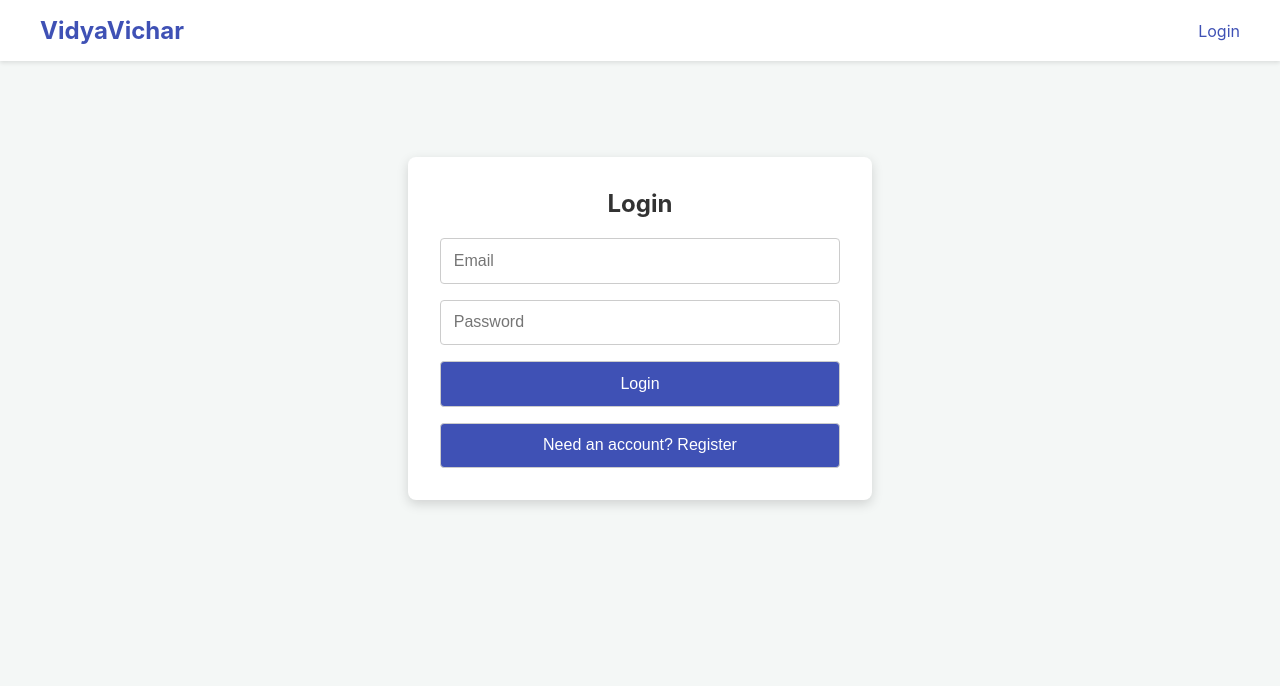
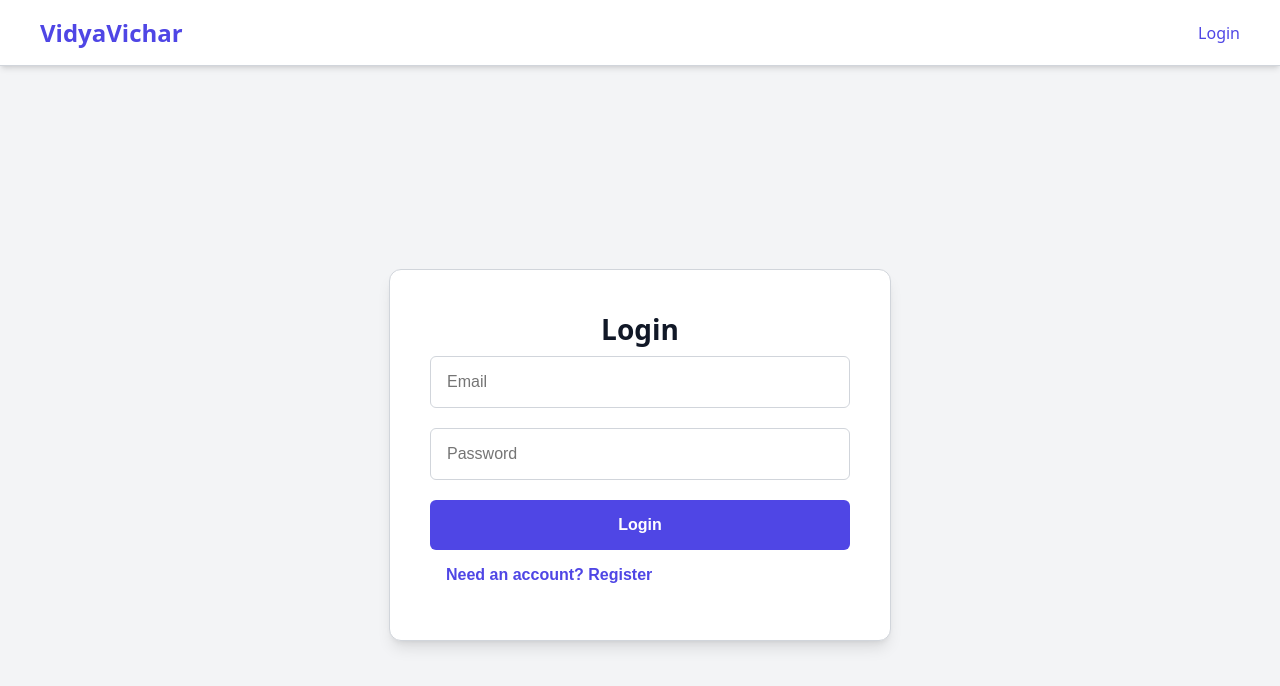
Before and after one commit to Rajkjain03/VidyaVichar-Classroom-Q-A-sticky-board, a React (Create React App) app in the folder frontend/: page /auth in a window 1280 px wide. Shown: the top 686 px of the page. Built offline with nearby package versions, Linux system fonts and the light colour scheme.

Commit message:
updated index.css

```diff
--- a/frontend/src/index.css
+++ b/frontend/src/index.css
@@ -1,23 +1,53 @@
-/* General Styles */
+/* --- GLOBAL STYLES & TYPOGRAPHY --- */
+:root {
+  --primary-color: #4f46e5;
+  --primary-hover: #4338ca;
+  --danger-color: #ef4444;
+  --danger-hover: #dc2626;
+  --light-gray: #f3f4f6;
+  --medium-gray: #d1d5db;
+  --dark-gray: #374151;
+  --text-color: #111827;
+  --card-shadow: 0 4px 6px -1px rgb(0 0 0 / 0.1), 0 2px 4px -2px rgb(0 0 0 / 0.1);
+  --card-radius: 0.75rem;
+}
+
 body {
   margin: 0;
-  font-family: -apple-system, BlinkMacSystemFont, 'Segoe UI', Roboto, sans-serif;
-  background-color: #f4f7f6;
-  color: #333;
+  font-family: system-ui, -apple-system, BlinkMacSystemFont, 'Segoe UI', Roboto, Oxygen, Ubuntu, Cantarell, 'Open Sans', 'Helvetica Neue', sans-serif;
+  background-color: var(--light-gray);
+  color: var(--text-color);
 }
+
 .container {
   max-width: 1200px;
   margin: 2rem auto;
-  padding: 0 1rem;
+  padding: 0 1.5rem;
 }
-.error-message { color: #d32f2f; }
-.success-message { color: #388e3c; }
 
-/* Header */
+.error-message {
+  color: var(--danger-color);
+  background-color: #fee2e2;
+  padding: 0.75rem;
+  border-radius: 6px;
+  text-align: center;
+  font-size: 0.9rem;
+}
+
+.success-message {
+  color: #166534;
+  background-color: #dcfce7;
+  padding: 0.75rem;
+  border-radius: 6px;
+  text-align: center;
+}
+
+/* --- HEADER --- */
 header {
   background-color: #fff;
   padding: 1rem 2rem;
-  box-shadow: 0 2px 4px rgba(0,0,0,0.1);
+  box-shadow: var(--card-shadow);
+  border-bottom: 1px solid var(--medium-gray);
 }
 .header-container {
   max-width: 1200px;
@@ -27,148 +57,148 @@ header {
   align-items: center;
 }
 header h1 { margin: 0; font-size: 1.5rem; }
-header a { text-decoration: none; color: #3f51b5; }
-header nav { display: flex; align-items: center; gap: 1rem; }
-header nav button { background-color: #3f51b5; color: white; padding: 0.5rem 1rem; border: none; border-radius: 4px; cursor: pointer; }
+header a { text-decoration: none; color: var(--primary-color); }
+header nav { display: flex; align-items: center; gap: 1rem; color: var(--dark-gray); }
+header nav button {
+  background-color: var(--primary-color);
+  color: white;
+  padding: 0.5rem 1rem;
+  border: none;
+  border-radius: 6px;
+  cursor: pointer;
+  font-weight: 500;
+  transition: background-color 0.2s;
+}
+header nav button:hover { background-color: var(--primary-hover); }
 
-/* Auth Page */
+/* --- AUTH PAGE (Enhanced Version) --- */
 .auth-container {
   display: flex;
   justify-content: center;
-  padding-top: 4rem;
+  align-items: center;
+  min-height: calc(100vh - 150px); /* Adjust based on header height */
+  padding: 2rem 1rem;
 }
 .auth-form {
   width: 100%;
-  max-width: 400px;
-  padding: 2rem;
+  max-width: 420px;
+  padding: 2.5rem;
   background: white;
-  box-shadow: 0 4px 12px rgba(0,0,0,0.15);
-  border-radius: 8px;
+  box-shadow: 0 10px 15px -3px rgb(0 0 0 / 0.1), 0 4px 6px -4px rgb(0 0 0 / 0.1);
+  border-radius: var(--card-radius);
+  border: 1px solid var(--medium-gray);
 }
-.auth-form h2 { text-align: center; margin-top: 0; }
-.auth-form form { display: flex; flex-direction: column; gap: 1rem; }
-.auth-form input, .auth-form select, .auth-form button {
-  padding: 0.8rem;
-  border-radius: 4px;
-  border: 1px solid #ccc;
+.auth-form h2 {
+  text-align: center;
+  margin-top: 0;
+  margin-bottom: 0.5rem;
+  font-size: 1.75rem;
+  color: var(--text-color);
+}
+.auth-form .auth-subtitle {
+  text-align: center;
+  color: var(--dark-gray);
+  margin-bottom: 2rem;
+}
+.auth-form form { display: flex; flex-direction: column; gap: 1.25rem; }
+.auth-form input, .auth-form select {
+  padding: 1rem;
+  border-radius: 6px;
+  border: 1px solid var(--medium-gray);
   font-size: 1rem;
+  transition: border-color 0.2s, box-shadow 0.2s;
 }
-.auth-form button { background-color: #3f51b5; color: white; cursor: pointer; }
+.auth-form input:focus, .auth-form select:focus {
+  outline: none;
+  border-color: var(--primary-color);
+  box-shadow: 0 0 0 3px rgba(79, 70, 229, 0.2);
+}
+.auth-form button {
+  padding: 1rem;
+  border-radius: 6px;
+  border: none;
+  font-size: 1rem;
+  font-weight: bold;
+  cursor: pointer;
+  transition: background-color 0.2s, transform 0.1s;
+}
+.auth-form button[type="submit"] {
+  background-color: var(--primary-color);
+  color: white;
+}
+.auth-form button[type="submit"]:hover {
+  background-color: var(--primary-hover);
+}
+.auth-form button:active {
+  transform: scale(0.98);
+}
 .toggle-button {
-  background: none;
-  border: none;
-  color: #3f51b5;
-  cursor: pointer;
-  display: block;
-  width: 100%;
-  margin-top: 1rem;
+  background-color: transparent;
+  color: var(--primary-color);
+  font-weight: 500;
   text-align: center;
 }
+.toggle-button:hover {
+  background-color: var(--light-gray);
+}
 
-/* Dashboard */
-.dashboard h1 { margin-bottom: 2rem; }
+/* --- DASHBOARD & CLASS CARDS --- */
+.dashboard h1 { border-bottom: 1px solid var(--medium-gray); padding-bottom: 1rem; }
 .dashboard-section {
   background: white;
-  padding: 1.5rem;
-  border-radius: 8px;
+  padding: 2rem;
+  border-radius: var(--card-radius);
   margin-bottom: 2rem;
+  box-shadow: var(--card-shadow);
 }
-.inline-form { display: flex; gap: 1rem; }
-.inline-form input { flex-grow: 1; padding: 0.8rem; border-radius: 4px; border: 1px solid #ccc; }
-.inline-form button { padding: 0.8rem 1.5rem; border-radius: 4px; border: none; background-color: #3f51b5; color: white; cursor: pointer; }
-.class-list { display: grid; grid-template-columns: repeat(auto-fill, minmax(250px, 1fr)); gap: 1rem; }
+.dashboard-section h3 { margin-top: 0; }
+.inline-form { display: flex; gap: 1rem; align-items: center; }
+.inline-form input { flex-grow: 1; padding: 0.8rem; border-radius: 6px; border: 1px solid var(--medium-gray); }
+.inline-form button { padding: 0.8rem 1.5rem; border-radius: 6px; border: none; background-color: var(--primary-color); color: white; cursor: pointer; transition: background-color 0.2s; }
+.inline-form button:hover { background-color: var(--primary-hover); }
+
+.class-list { display: grid; grid-template-columns: repeat(auto-fill, minmax(300px, 1fr)); gap: 1.5rem; }
 .class-card {
-  display: block;
-  background: #f0f2f5;
-  padding: 1rem;
-  border-radius: 8px;
-  text-decoration: none;
-  color: #333;
-  transition: transform 0.2s;
+  display: flex; flex-direction: column; justify-content: space-between;
+  background: white; padding: 1.5rem; min-height: 120px;
+  border-radius: var(--card-radius); text-decoration: none; color: var(--text-color);
+  box-shadow: var(--card-shadow); border: 1px solid transparent;
+  transition: transform 0.2s, box-shadow 0.2s, border-color 0.2s;
 }
-.class-card:hover { transform: translateY(-5px); }
-.class-card h4 { margin: 0; }
+.class-card:hover {
+  transform: translateY(-5px);
+  box-shadow: 0 10px 15px -3px rgb(0 0 0 / 0.1), 0 4px 6px -4px rgb(0 0 0 / 0.1);
+  border-color: var(--primary-color);
+}
+.class-card h4 { margin: 0; font-size: 1.25rem; }
+.class-card p {
+  background-color: var(--light-gray); padding: 0.5rem 0.75rem; border-radius: 6px;
+  font-family: monospace; font-size: 1rem; color: var(--dark-gray);
+  margin-top: 1rem; border: 1px solid var(--medium-gray);
+}
 
-/* Classroom Page */
-.question-form {
-  background: white;
-  padding: 1.5rem;
-  border-radius: 8px;
-  margin-bottom: 2rem;
-}
-.question-form textarea { width: 100%; min-height: 80px; padding: 0.8rem; border-radius: 4px; border: 1px solid #ccc; box-sizing: border-box; }
-.question-form button { width: 100%; padding: 0.8rem; background-color: #3f51b5; color: white; border: none; border-radius: 4px; }
+/* --- CLASSROOM PAGE & QUESTION BOARD --- */
+.classroom-grid { display: grid; grid-template-columns: 1fr; gap: 2rem; }
+@media (min-width: 992px) { .classroom-grid { grid-template-columns: 3fr 1fr; } }
+.question-form, .filter-controls { background: white; padding: 1.5rem; border-radius: var(--card-radius); box-shadow: var(--card-shadow); }
+.question-form textarea { width: 100%; min-height: 80px; padding: 0.8rem; border-radius: 6px; border: 1px solid var(--medium-gray); box-sizing: border-box; }
+.question-form button { width: 100%; padding: 0.8rem; background-color: var(--primary-color); color: white; border: none; border-radius: 6px; font-weight: bold; }
 .question-board { display: grid; grid-template-columns: repeat(auto-fill, minmax(280px, 1fr)); gap: 1.5rem; }
 .question-card {
-  padding: 1rem;
-  border-radius: 4px;
-  box-shadow: 0 2px 5px rgba(0,0,0,0.15);
+  padding: 1rem; border-radius: 4px; box-shadow: var(--card-shadow);
 }
 .question-text { font-size: 1.1rem; }
 .question-author { font-style: italic; color: #555; text-align: right; }
 .instructor-controls { margin-top: 1rem; border-top: 1px solid rgba(0,0,0,0.1); padding-top: 0.75rem; display: flex; gap: 0.5rem; }
 .instructor-controls button {
-  width: auto;
-  flex-grow: 1;
-  font-size: 0.8rem;
-  padding: 0.4rem;
-  background-color: #7986cb;
-  border: none;
-  color: white;
-  border-radius: 4px;
-  cursor: pointer;
+  width: auto; flex-grow: 1; font-size: 0.8rem; padding: 0.4rem;
+  background-color: var(--dark-gray); border: none; color: white; border-radius: 4px; cursor: pointer;
 }
-
-/* Add these styles to the end of your index.css */
-
-.classroom-grid {
-  display: grid;
-  grid-template-columns: 1fr;
-  gap: 2rem;
+.filter-controls { position: sticky; top: 2rem; }
+.filter-controls button {
+  width: 100%; padding: 0.75rem; margin-bottom: 0.5rem; text-align: center;
+  border: 1px solid var(--medium-gray); background-color: #fff; color: var(--dark-gray); cursor: pointer; font-weight: 500; border-radius: 6px;
 }
-
-@media (min-width: 992px) {
-  .classroom-grid {
-    grid-template-columns: 3fr 1fr;
-  }
-}
-
-.classroom-main {
-  /* This will contain the question board or student form */
-}
-
-.classroom-sidebar {
-  /* This will contain the filter controls */
-}
-
-.filter-controls {
-  background: white;
-  padding: 1.5rem;
-  border-radius: 8px;
-  position: sticky;
-  top: 2rem; /* Makes the panel stick on scroll */
-}
-
-.filter-controls button {
-  width: 100%;
-  padding: 0.75rem;
-  margin-bottom: 0.5rem;
-  text-align: center;
-  border: 1px solid #ddd;
-  background-color: #f7f7f7;
-  color: #333;
-  cursor: pointer;
-}
-
-.filter-controls button:hover {
-  background-color: #e9e9e9;
-}
-
-.filter-controls .clear-btn {
-  background-color: #d32f2f;
-  color: white;
-  border: none;
-}
-.filter-controls .clear-btn:hover {
-  background-color: #c12b2b;
-}
+.filter-controls button:hover { background-color: var(--light-gray); }
+.filter-controls .clear-btn { background-color: var(--danger-color); color: white; border: none; }
+.filter-controls .clear-btn:hover { background-color: var(--danger-hover); }
```
